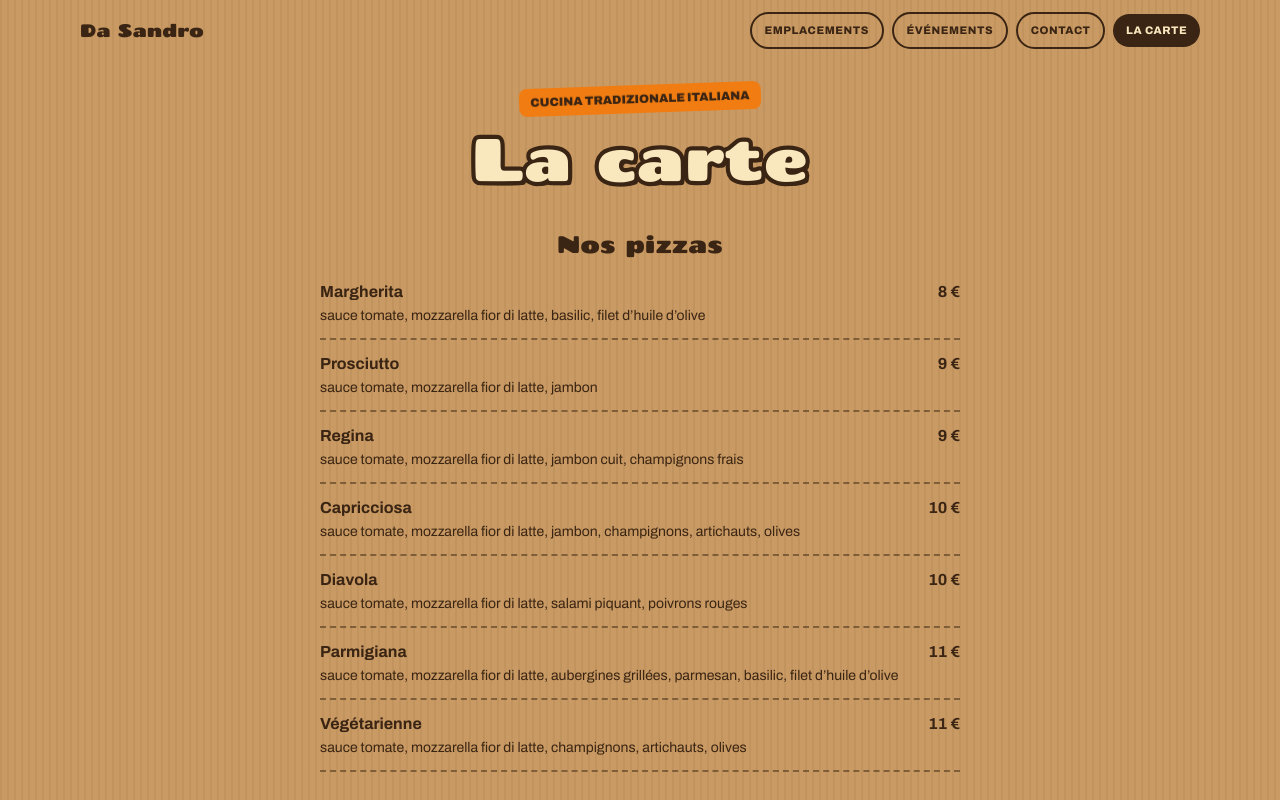
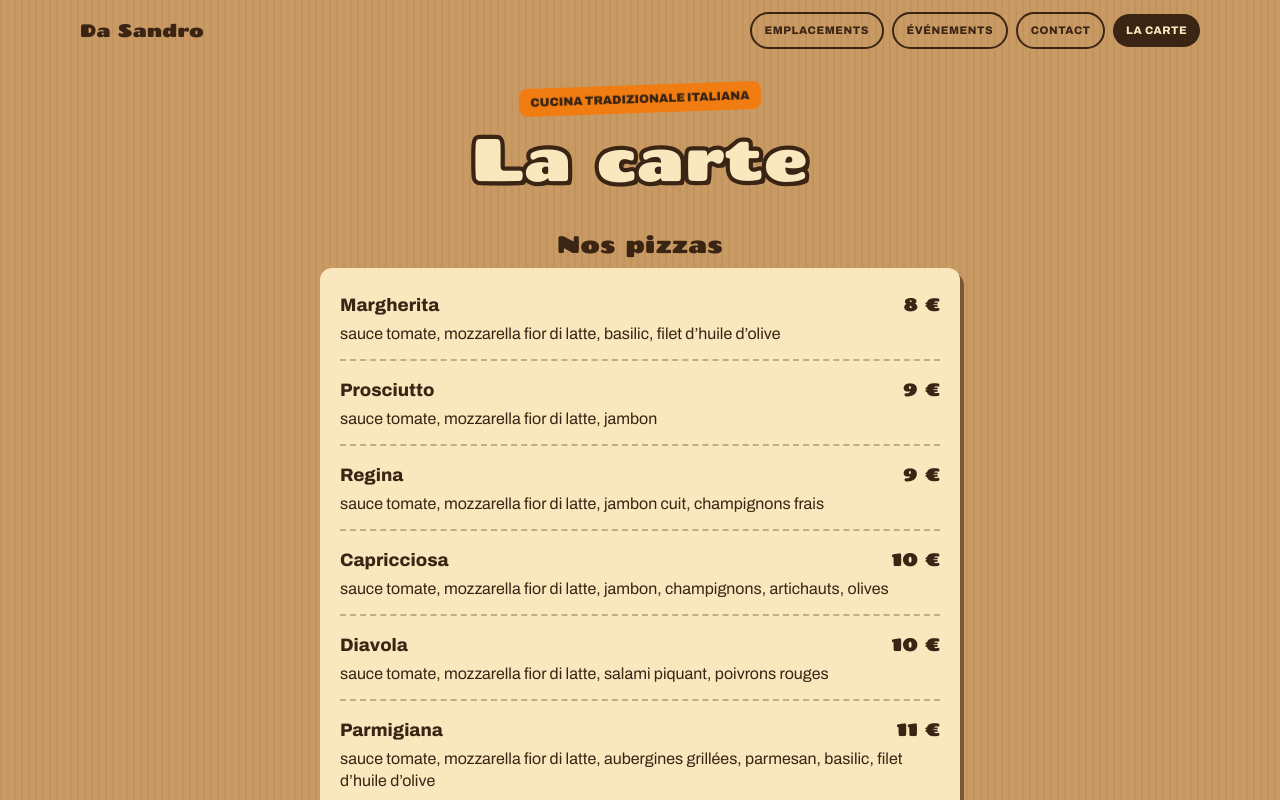
Before and after one commit to meleadr/da-sandro, an Angular app: page /carte in a window 1280 px wide. Shown: the top 800 px of the page. Built offline with nearby package versions, Linux system fonts and the light colour scheme.

Commit message:
feat: improve menu readability with a paper sheet

```diff
--- a/src/app/events/event-form.ts
+++ b/src/app/events/event-form.ts
@@ -108,7 +108,7 @@ type Status = 'idle' | 'sending' | 'sent' | 'failed';
           <button type="submit" class="btn btn-brown w-full" [disabled]="status() === 'sending'">
             {{ status() === 'sending' ? 'Envoi…' : 'Demander un devis' }}
           </button>
-          <p class="mt-3 text-center text-xs font-semibold">
+          <p class="mt-3 text-center text-sm font-semibold">
             Votre devis vous est envoyé par e-mail. Vos données servent uniquement à répondre à votre demande.
           </p>
         </div>
--- a/src/app/shared/menu-list.ts
+++ b/src/app/shared/menu-list.ts
@@ -4,20 +4,20 @@ import { formatPrice } from './format-price';
 
 @Component({
   selector: 'app-menu-list',
-  host: { class: 'block' },
+  host: { class: 'paper block' },
   template: `
     <ul class="cascade">
       @for (item of items(); track item.name) {
         <li
-          class="border-b-2 border-dashed border-brown/50 py-3 text-left"
+          class="border-b-2 border-dashed border-brown/30 py-3.5 text-left last:border-b-0"
           [style.--cascade-index]="$index"
         >
           <div class="flex items-baseline justify-between gap-4">
-            <span class="font-bold">{{ item.name }}</span>
-            <span class="shrink-0 font-bold whitespace-nowrap">{{ price(item) }}</span>
+            <span class="text-lg font-extrabold">{{ item.name }}</span>
+            <span class="shrink-0 font-display text-lg whitespace-nowrap">{{ price(item) }}</span>
           </div>
           @if (item.ingredients.length > 0) {
-            <p class="mt-0.5 text-sm">{{ item.ingredients.join(', ') }}</p>
+            <p class="mt-1 leading-snug">{{ item.ingredients.join(', ') }}</p>
           }
         </li>
       }
--- a/src/styles.css
+++ b/src/styles.css
@@ -170,6 +170,14 @@
     animation: tag-stamp 380ms cubic-bezier(0.2, 1.4, 0.4, 1) 120ms both;
   }
 
+  /* A sheet laid on the cardboard: long text is much easier to read on cream. */
+  .paper {
+    border-radius: 0.75rem;
+    background-color: var(--color-cream);
+    box-shadow: 4px 5px 0 rgb(58 36 19 / 0.55);
+    padding: 0.5rem 1.25rem;
+  }
+
   .mascot {
     transform-origin: 50% 90%;
     animation: mascot-pop 550ms cubic-bezier(0.2, 1.5, 0.4, 1) both;
```
